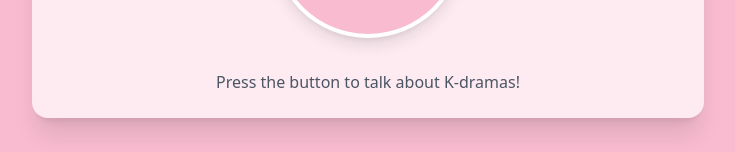
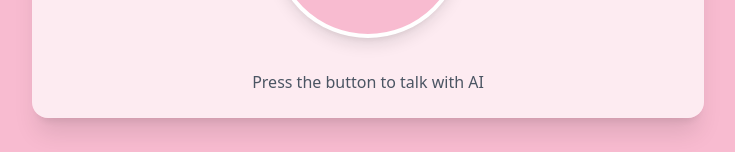
Before and after one commit to kdrama-links/kdrama, a React (Vite) app: page / in a window 1280 px wide. Shown: the part 516-668 px from the top of the page, without its empty margins (272-1007 px from the left). Built offline with nearby package versions, Linux system fonts and the light colour scheme.

Commit message:
Update LiveConversation.tsx

```diff
--- a/components/LiveConversation.tsx
+++ b/components/LiveConversation.tsx
@@ -223,7 +223,7 @@ const LiveConversation: React.FC = () => {
       if (speakerStatus === 'ai') return "Kdrama Links Support is speaking...";
       return "Listening...";
     }
-    return "Press the button to talk about K-dramas!";
+    return "Press the button to talk with AI";
   };
 
   const getIndicatorClasses = () => {
```
